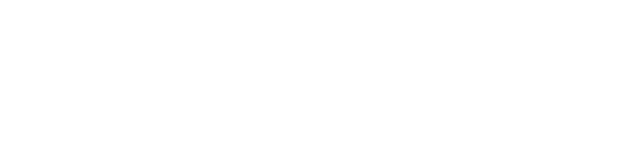
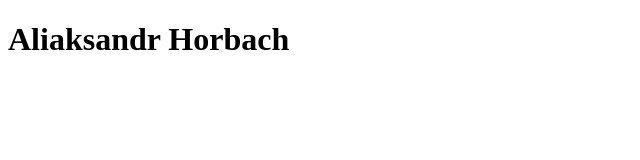
Before and after one commit to AliaksandrHorbach91/rsschool-cv, a plain HTML site: page index.html in a window 1280 px wide. Shown: the whole page, without its empty margins (0-640 px from the left). Drawn offline with Linux system fonts and the light colour scheme.

Commit message:
feat: add h1 to index.html

```diff
--- a/index.html
+++ b/index.html
@@ -7,6 +7,6 @@
     <title>Aliaksandr Horbach</title>
 </head>
 <body>
-
+    <h1>Aliaksandr Horbach</h1>
 </body>
 </html>
```
